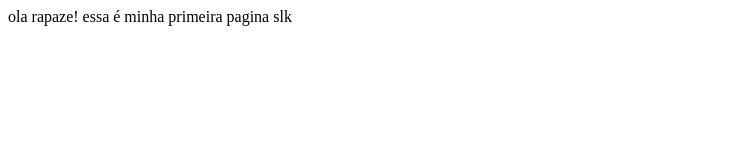
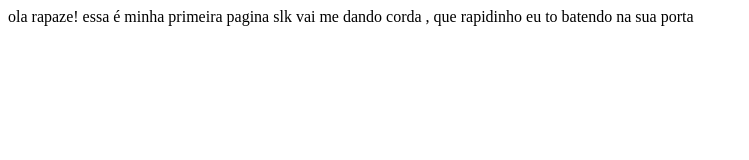
Before and after one commit to Lukelouren/doris, a plain HTML site: page index.html in a window 1280 px wide. Shown: the whole page, without its empty margins (0-749 px from the left). Drawn offline with Linux system fonts and the light colour scheme.

Commit message:
pagina html

```diff
--- a/index.html
+++ b/index.html
@@ -7,5 +7,6 @@
 </head>
 <body>
 ola rapaze! essa é minha primeira pagina slk
+vai me dando corda , que rapidinho eu to batendo na sua porta
 </body>
 </html>
```
